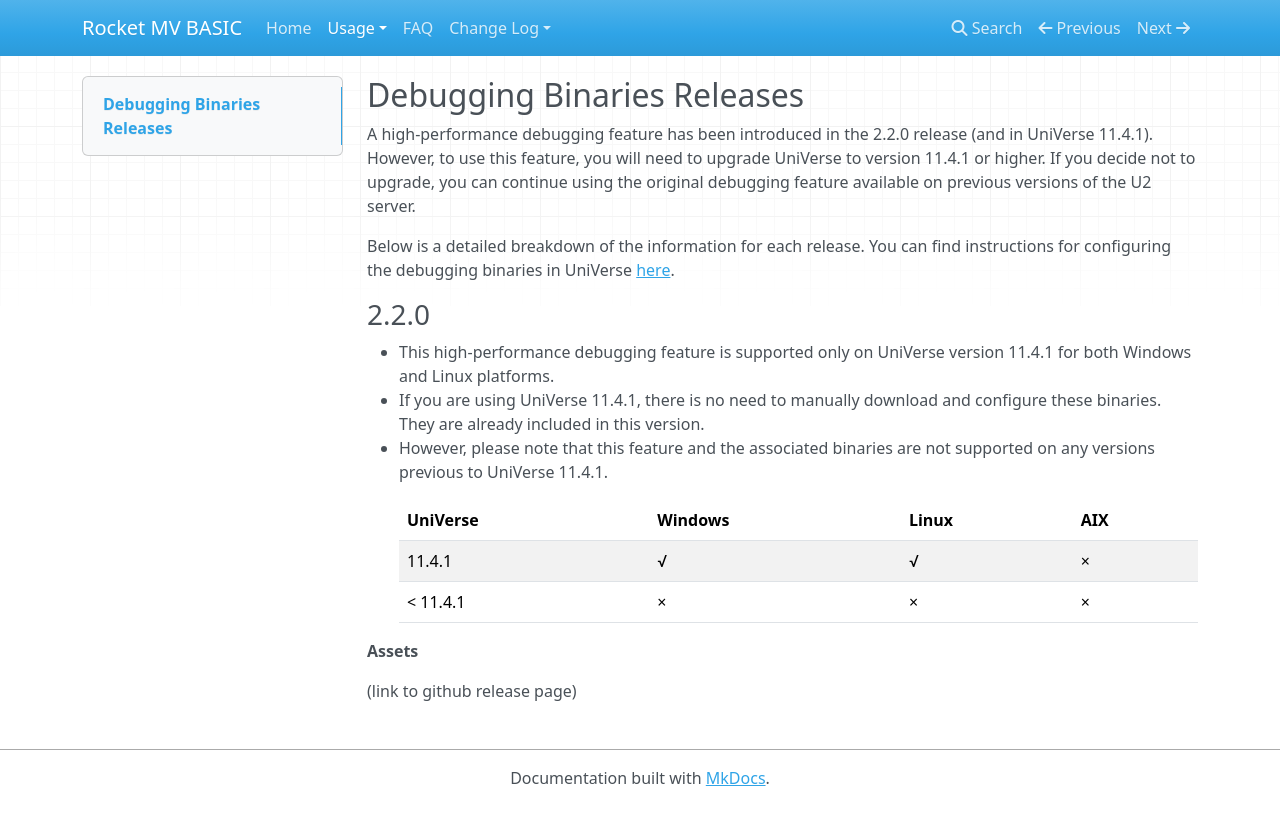
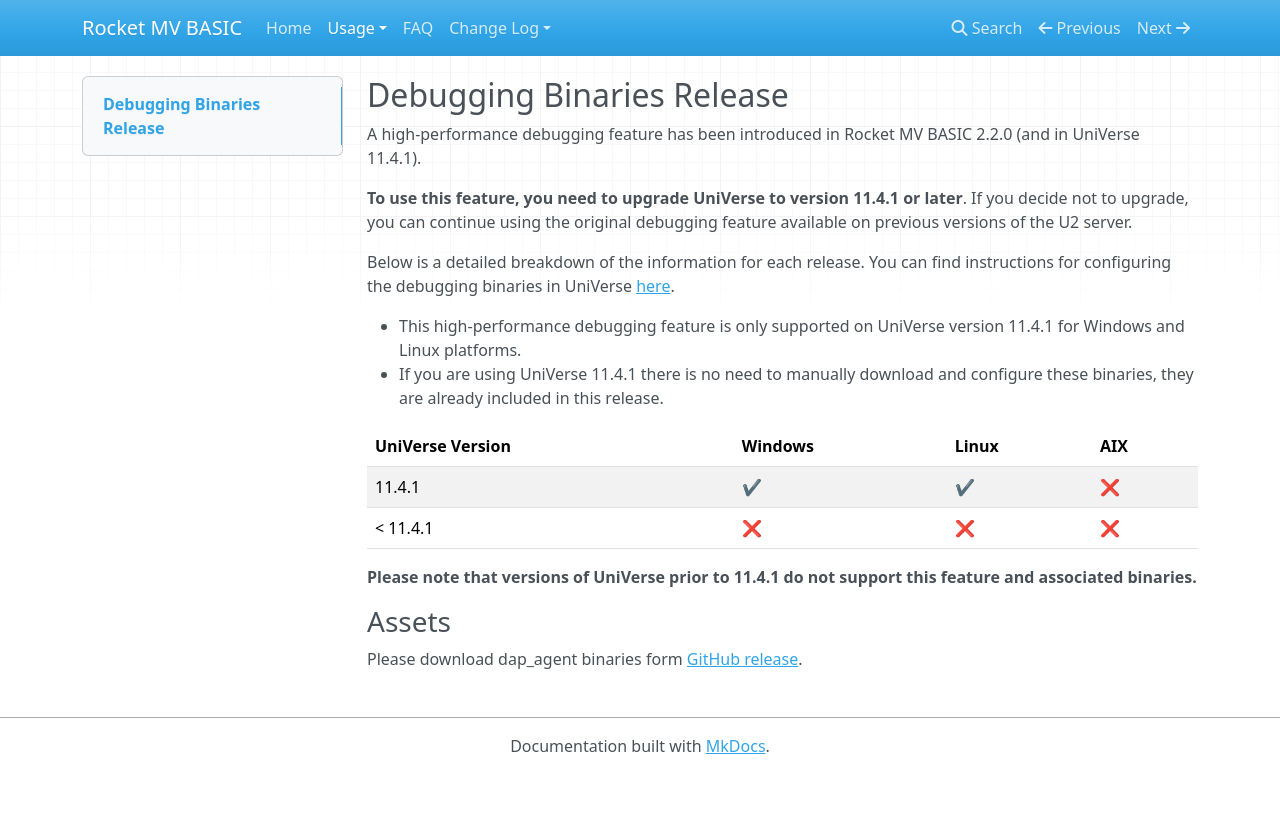
Before and after one commit to RocketSoftware/rocket-mvbasic, an MkDocs documentation site: the page built from docs/usage/DAPRelease.md, in a window 1280 px wide. Shown: the top 825 px of the page. Built offline with MkDocs 1.6.1, drawn with Linux system fonts in a browser that asks for light colours; nearby versions of some CDN libraries.

Commit message:
docs: update DAP release

```diff
--- a/docs/usage/DAPRelease.md
+++ b/docs/usage/DAPRelease.md
@@ -1,20 +1,21 @@
-## Debugging Binaries Releases
+## Debugging Binaries Release
 
-A high-performance debugging feature has been introduced in the 2.2.0 release (and in UniVerse 11.4.1). However, to use this feature, you will need to upgrade UniVerse to version 11.4.1 or higher. If you decide not to upgrade, you can continue using the original debugging feature available on previous versions of the U2 server.
+A high-performance debugging feature has been introduced in Rocket MV BASIC 2.2.0 (and in UniVerse 11.4.1).
 
-Below is a detailed breakdown of the information for each release. You can find instructions for configuring the debugging binaries in UniVerse [here](./ConfigDap.md).
+**To use this feature, you need to upgrade UniVerse to version 11.4.1 or later**. If you decide not to upgrade, you can continue using the original debugging feature available on previous versions of the U2 server.
 
-### 2.2.0
+Below is a detailed breakdown of the information for each release. You can find instructions for configuring the debugging binaries in UniVerse [here](https://rocketsoftware.github.io/rocket-mvbasic/usage/ConfigDap/#configure-debugging-binaries-in-universe).
 
- - This high-performance debugging feature is supported only on UniVerse version 11.4.1 for both Windows and Linux platforms.
- - If you are using UniVerse 11.4.1, there is no need to manually download and configure these binaries. They are already included in this version.
- - However, please note that this feature and the associated binaries are not supported on any versions previous to UniVerse 11.4.1.
+ - This high-performance debugging feature is only supported on UniVerse version 11.4.1 for Windows and Linux platforms.
+ - If you are using UniVerse 11.4.1 there is no need to manually download and configure these binaries, they are already included in this release.
 
-    |   UniVerse   |    Windows  |    Linux    |     AIX     |
-    | ------------ | ----------- | ----------- | ----------- |
-    |   11.4.1     |      √      |      √      |       ×     |
-    |   < 11.4.1   |      ×      |      ×      |       ×     |
+|  UniVerse  Version |   Windows |   Linux    |    AIX   |
+| ------------------ | --------- | ---------- | -------- |
+|   11.4.1           |     ✔️   |     ✔️     |    ❌   |
+|   < 11.4.1         |     ❌   |     ❌     |    ❌   |
 
-**Assets**
+**Please note that versions of UniVerse prior to 11.4.1 do not support this feature and associated binaries.**
 
-(link to github release page)
+### Assets
+
+Please download dap_agent binaries form [GitHub release](https://github.com/RocketSoftware/rocket-mvbasic/releases).
```
